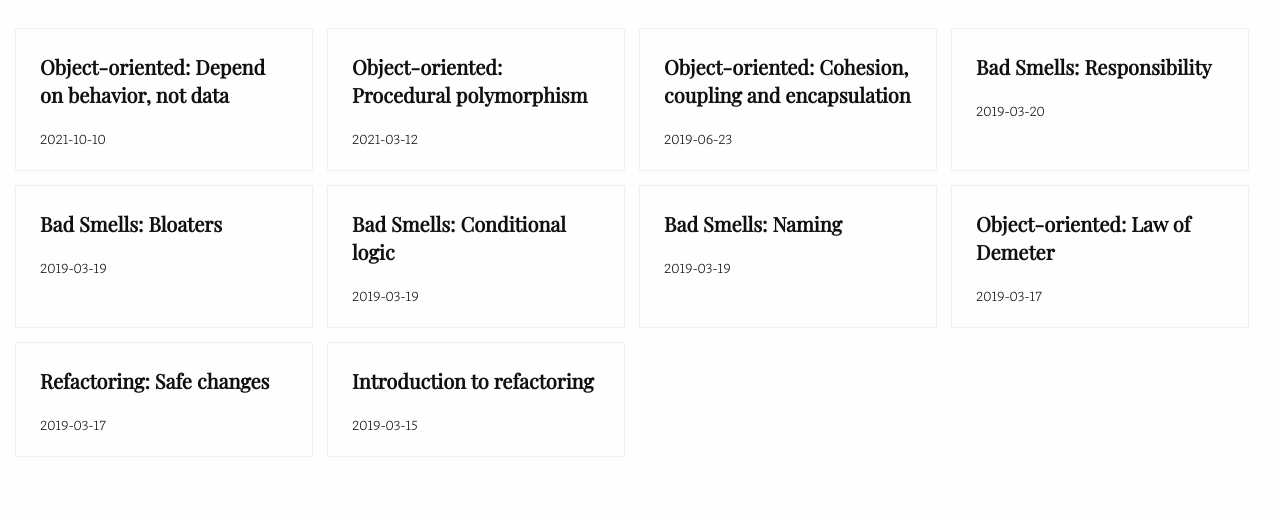
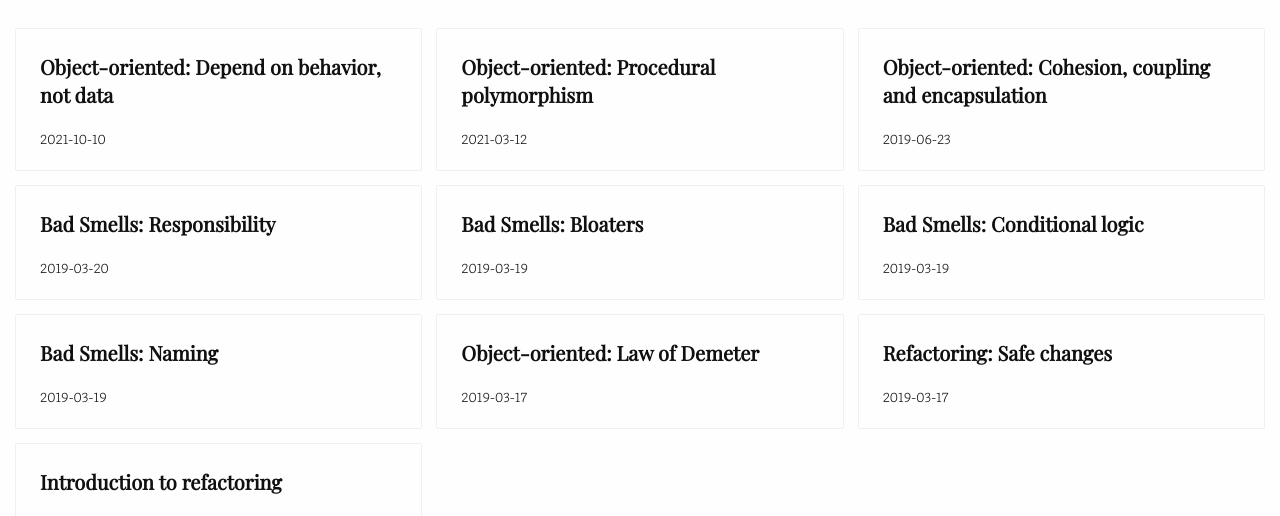
Before and after one commit to samdevega/samdevega.github.io, an Astro site: page /en/blog/1 in a window 1280 px wide. Shown: the part 199-715 px from the top of the page. Built offline with nearby package versions, Linux system fonts and the light colour scheme; Astro itself is replaced by a stand-in of ours.

Commit message:
style. post list for desktop

```diff
--- a/src/pages/en/blog/[page].astro
+++ b/src/pages/en/blog/[page].astro
@@ -74,13 +74,13 @@ const { page } = Astro.props;
 
 	@media screen and (min-width: 636px) {
 		ul {
-			grid-template-columns: calc(50% - 1rem) calc(50% - 1rem);
+			grid-template-columns: repeat(2, 1fr);
 		}
 	}
 
 	@media screen and (min-width: 1248px) {
 		ul {
-			grid-template-columns: calc(25% - 1rem) calc(25% - 1rem) calc(25% - 1rem) calc(25% - 1rem);
+			grid-template-columns: repeat(3, 1fr);
 		}
 	}
 </style>
--- a/src/pages/en/tags/[tag].astro
+++ b/src/pages/en/tags/[tag].astro
@@ -56,13 +56,13 @@ const pageTitle = siteTitle + ' - ' + tag + ' ' + subtitle
 
 	@media screen and (min-width: 636px) {
 		ul {
-			grid-template-columns: calc(50% - 1rem) calc(50% - 1rem);
+			grid-template-columns: repeat(2, 1fr);
 		}
 	}
 
 	@media screen and (min-width: 1248px) {
 		ul {
-			grid-template-columns: calc(25% - 1rem) calc(25% - 1rem) calc(25% - 1rem) calc(25% - 1rem);
+			grid-template-columns: repeat(3, 1fr);
 		}
 	}
 </style>
--- a/src/pages/es/blog/[page].astro
+++ b/src/pages/es/blog/[page].astro
@@ -74,13 +74,13 @@ const { page } = Astro.props;
 
 	@media screen and (min-width: 636px) {
 		ul {
-			grid-template-columns: calc(50% - 1rem) calc(50% - 1rem);
+			grid-template-columns: repeat(2, 1fr);
 		}
 	}
 
 	@media screen and (min-width: 1248px) {
 		ul {
-			grid-template-columns: calc(25% - 1rem) calc(25% - 1rem) calc(25% - 1rem) calc(25% - 1rem);
+			grid-template-columns: repeat(3, 1fr);
 		}
 	}
 </style>
--- a/src/pages/es/tags/[tag].astro
+++ b/src/pages/es/tags/[tag].astro
@@ -56,13 +56,13 @@ const pageTitle = siteTitle + ' - ' + subtitle + ' ' + tag
 
 	@media screen and (min-width: 636px) {
 		ul {
-			grid-template-columns: calc(50% - 1rem) calc(50% - 1rem);
+			grid-template-columns: repeat(2, 1fr);
 		}
 	}
 
 	@media screen and (min-width: 1248px) {
 		ul {
-			grid-template-columns: calc(25% - 1rem) calc(25% - 1rem) calc(25% - 1rem) calc(25% - 1rem);
+			grid-template-columns: repeat(3, 1fr);
 		}
 	}
 </style>
```
